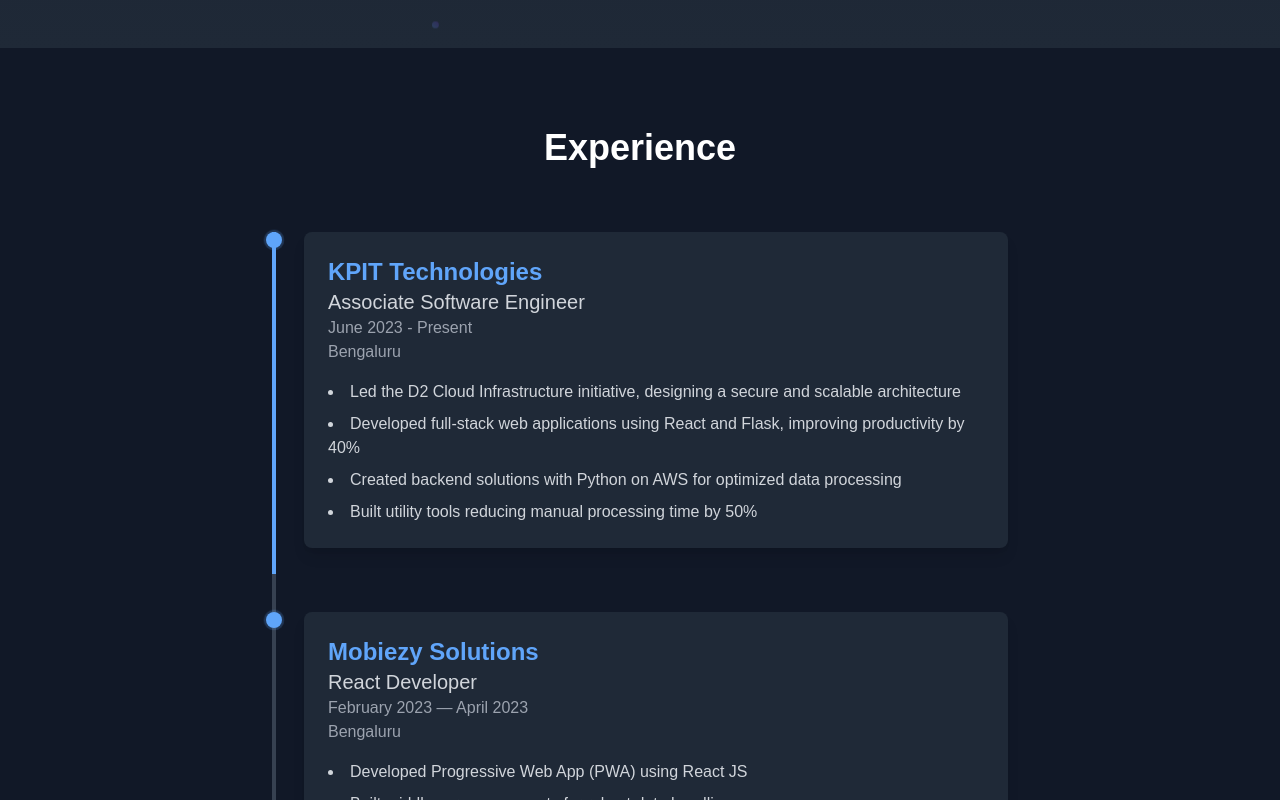
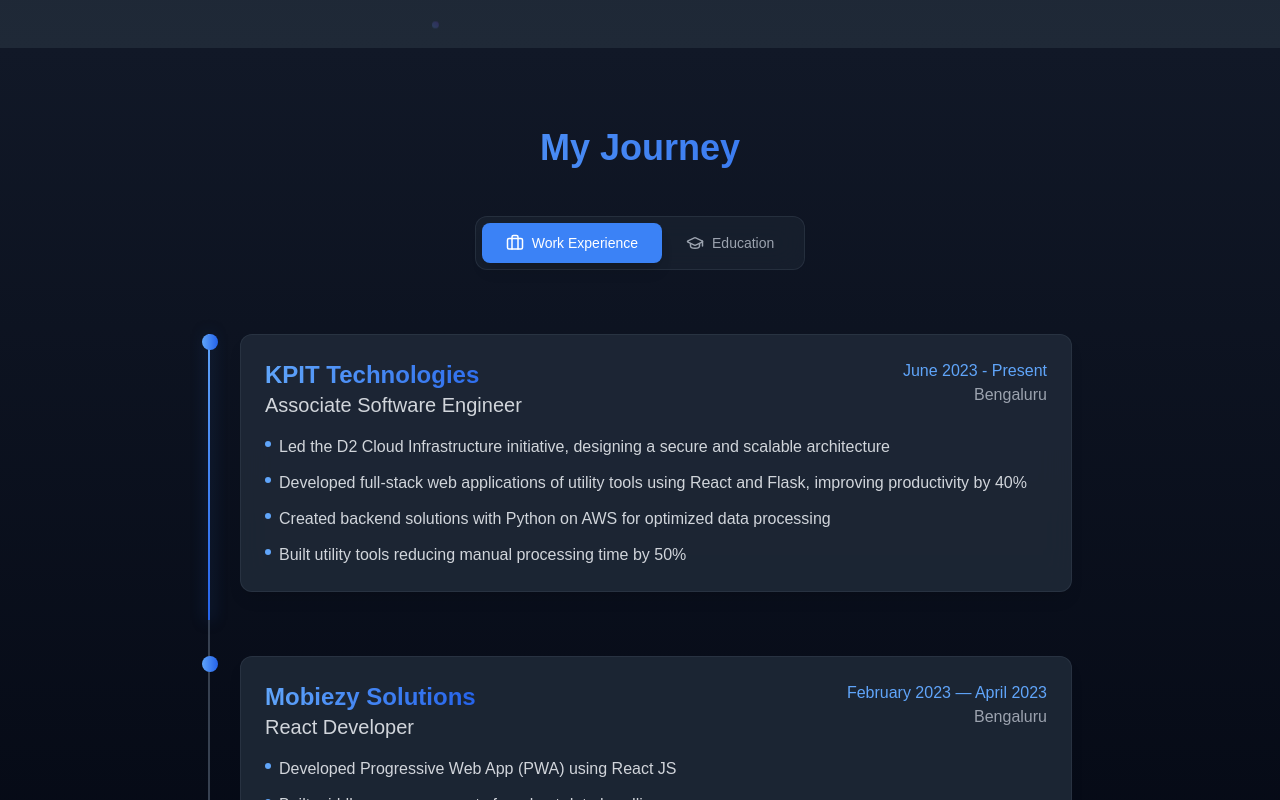
Before and after one commit to Varshithvhegde/portfolio-v2, a Next.js app: page / in a window 1280 px wide. Shown: the part 1700-2500 px from the top of the page. Built offline with nearby package versions, Linux system fonts and the light colour scheme.

Commit message:
Added Toggled View for Experience -> My journey

```diff
--- a/package.json
+++ b/package.json
@@ -10,6 +10,7 @@
   },
   "dependencies": {
     "@radix-ui/react-switch": "^1.1.1",
+    "@radix-ui/react-tooltip": "^1.1.4",
     "class-variance-authority": "^0.7.0",
     "clsx": "^2.1.1",
     "framer-motion": "^11.11.13",
@@ -17,6 +18,7 @@
     "next": "15.0.2",
     "react": "19.0.0-rc-02c0e824-20241028",
     "react-dom": "19.0.0-rc-02c0e824-20241028",
+    "react-icons": "^5.3.0",
     "tailwind-merge": "^2.5.4",
     "tailwindcss-animate": "^1.0.7",
     "three": "^0.170.0"
--- a/src/app/page.tsx
+++ b/src/app/page.tsx
@@ -87,7 +87,7 @@
           <span className={`text-sm whitespace-nowrap ${
             isEnabled ? 'text-blue-400' : 'text-gray-300'
           }`}>
-            Glow Effect
+            Cursor Effect
           </span>
         </motion.div>
 
--- a/src/components/Contact.tsx
+++ b/src/components/Contact.tsx
@@ -1,6 +1,7 @@
 import { FC } from 'react';
 import { Mail, Phone, Globe, Github, Linkedin, Twitter } from 'lucide-react';
 import { motion } from 'framer-motion';
+import { FaGooglePlay, FaAndroid } from 'react-icons/fa';
 
 const Contact: FC = () => {
   const contactItems = [
@@ -24,6 +25,18 @@
       value: 'Portfolio Website',
       href: 'https://varshithvhegde.github.io',
       color: 'from-purple-500 to-pink-500'
+    },
+    {
+      CustomIcon: () => (
+        <div className="flex items-center space-x-1">
+          <FaGooglePlay size={16} />
+          <FaAndroid size={16} />
+        </div>
+      ),
+      label: 'Google Play',
+      value: 'My Android Apps',
+      href: 'https://play.google.com/store/apps/dev?id=7195155598989215375',
+      color: 'from-green-400 to-emerald-600'
     }
   ];
 
@@ -50,7 +63,8 @@
     visible: {
       opacity: 1,
       transition: {
-        staggerChildren: 0.2
+        staggerChildren: 0.2,
+        delayChildren: 0.3
       }
     }
   };
@@ -68,16 +82,67 @@
     }
   };
 
+  const headingVariants = {
+    hidden: { opacity: 0, y: -20 },
+    visible: {
+      opacity: 1,
+      y: 0,
+      transition: {
+        duration: 0.6,
+        ease: "easeOut"
+      }
+    }
+  };
+
+  const glowVariants = {
+    initial: { opacity: 0.5, scale: 0.9 },
+    animate: {
+      opacity: [0.5, 1, 0.5],
+      scale: [0.9, 1.02, 0.9],
+      transition: {
+        duration: 3,
+        repeat: Infinity,
+        ease: "easeInOut"
+      }
+    }
+  };
+
+  const socialVariants = {
+    hidden: { scale: 0, opacity: 0 },
+    visible: (i: number) => ({
+      scale: 1,
+      opacity: 1,
+      transition: {
+        type: "spring",
+        stiffness: 100,
+        delay: 0.6 + i * 0.1
+      }
+    })
+  };
+
   return (
-    <section id="contact" className="py-20 bg-gray-900">
-      <div className="max-w-6xl mx-auto px-4">
+    <section id="contact" className="py-20 bg-gray-900 relative overflow-hidden">
+      <motion.div
+        initial={{ opacity: 0 }}
+        animate={{ opacity: 0.1 }}
+        transition={{ duration: 1 }}
+        className="absolute inset-0 bg-gradient-to-br from-blue-500/10 via-purple-500/10 to-pink-500/10"
+      />
+
+      <div className="max-w-6xl mx-auto px-4 relative">
         <motion.div
-          initial={{ opacity: 0, y: -20 }}
-          whileInView={{ opacity: 1, y: 0 }}
+          variants={headingVariants}
+          initial="hidden"
+          whileInView="visible"
           viewport={{ once: true }}
-          transition={{ duration: 0.6 }}
-          className="text-center mb-16"
+          className="text-center mb-16 relative"
         >
+          <motion.div
+            variants={glowVariants}
+            initial="initial"
+            animate="animate"
+            className="absolute inset-0 bg-gradient-to-r from-blue-500/20 via-purple-500/20 to-pink-500/20 blur-3xl -z-10"
+          />
           <h2 className="text-5xl font-bold mb-4 bg-gradient-to-r from-blue-400 via-purple-400 to-pink-400 text-transparent bg-clip-text">
             Get In Touch
           </h2>
@@ -91,25 +156,37 @@
           initial="hidden"
           whileInView="visible"
           viewport={{ once: true }}
-          className="grid grid-cols-1 md:grid-cols-3 gap-8 mb-16"
+          className="grid grid-cols-1 md:grid-cols-4 gap-8 mb-16"
         >
           {contactItems.map((item, index) => (
             <motion.a
               key={index}
               href={item.href}
-              target={item.icon === Globe ? "_blank" : undefined}
-              rel={item.icon === Globe ? "noopener noreferrer" : undefined}
+              target={item.icon === Globe || item.CustomIcon ? "_blank" : undefined}
+              rel={item.icon === Globe || item.CustomIcon ? "noopener noreferrer" : undefined}
               variants={itemVariants}
-              whileHover={{ scale: 1.05, y: -5 }}
+              whileHover={{
+                scale: 1.05,
+                y: -5,
+                transition: { duration: 0.2 }
+              }}
               whileTap={{ scale: 0.95 }}
               className="group relative overflow-hidden"
             >
-              <div className="relative  p-8 rounded-xl bg-gray-800/50 backdrop-blur-sm border border-gray-700 hover:border-gray-600 transition-colors">
-                <div className="absolute inset-0 bg-gradient-to-r opacity-0 group-hover:opacity-10 transition-opacity duration-500" />
+              <motion.div
+                initial={{ opacity: 0 }}
+                whileHover={{ opacity: 0.1 }}
+                className="absolute inset-0 bg-gradient-to-r from-blue-500 via-purple-500 to-pink-500"
+              />
+              <div className="relative p-8 rounded-xl bg-gray-800/50 backdrop-blur-sm border border-gray-700 hover:border-gray-600 transition-all duration-300">
                 <div className="flex flex-col items-center text-center">
-                  <div className={`p-4 rounded-full bg-gradient-to-r ${item.color} mb-4`}>
-                    <item.icon size={24} className="text-white" />
-                  </div>
+                  <motion.div
+                    className={`p-4 rounded-full bg-gradient-to-r ${item.color} mb-4`}
+                    whileHover={{ rotate: [0, -10, 10, -10, 0] }}
+                    transition={{ duration: 0.5 }}
+                  >
+                    {item.CustomIcon ? <item.CustomIcon /> : <item.icon size={24} className="text-white" />}
+                  </motion.div>
                   <h3 className="text-xl font-semibold text-white mb-2">{item.label}</h3>
                   <p className="text-gray-300 group-hover:text-white transition-colors">
                     {item.value}
@@ -120,27 +197,34 @@
           ))}
         </motion.div>
 
-        <motion.div
-          initial={{ opacity: 0 }}
-          whileInView={{ opacity: 1 }}
-          viewport={{ once: true }}
-          transition={{ delay: 0.4 }}
-          className="flex justify-center items-center space-x-6"
-        >
+        <div className="flex justify-center items-center space-x-6">
           {socialLinks.map((social, index) => (
             <motion.a
               key={index}
               href={social.href}
               target="_blank"
               rel="noopener noreferrer"
-              whileHover={{ scale: 1.2, y: -5 }}
+              custom={index}
+              variants={socialVariants}
+              initial="hidden"
+              whileInView="visible"
+              viewport={{ once: true }}
+              whileHover={{
+                scale: 1.2,
+                y: -5,
+                transition: { duration: 0.2 }
+              }}
               whileTap={{ scale: 0.9 }}
-              className="p-3 rounded-full bg-gray-800 hover:bg-gray-700 transition-colors"
+              className="p-3 rounded-full bg-gray-800 hover:bg-gray-700 transition-all duration-300 relative group"
             >
-              <social.icon size={20} className="text-gray-300 hover:text-white transition-colors" />
+              <motion.div
+                className="absolute inset-0 rounded-full bg-gradient-to-r from-blue-500/20 to-purple-500/20 blur-md opacity-0 group-hover:opacity-100"
+                transition={{ duration: 0.3 }}
+              />
+              <social.icon size={20} className="text-gray-300 relative z-10 group-hover:text-white transition-colors" />
             </motion.a>
           ))}
-        </motion.div>
+        </div>
       </div>
     </section>
   );
--- a/src/components/Experience.tsx
+++ b/src/components/Experience.tsx
@@ -1,62 +1,84 @@
 "use client"
 import React, { useEffect, useRef, useState } from 'react';
-import { motion } from 'framer-motion';
+import { motion, AnimatePresence } from 'framer-motion';
+import { Briefcase, GraduationCap } from 'lucide-react';
+
 const TimelineItem = ({
-  company,
-  position,
+  title,
+  subtitle,
   duration,
   location,
-  achievements,
+  details,
   index
 }) => (
   <motion.div
-    initial={{ opacity: 0, x: -50 }}
-    whileInView={{
+    initial={{ opacity: 0, y: 10 }}
+    animate={{
       opacity: 1,
-      x: 0,
+      y: 0,
       transition: {
-        duration: 0.5,
-        delay: index * 0.2
+        duration: 0.2,  // Reduced from 0.3
+        delay: index * 0.05,  // Reduced from 0.08
+        type: "tween"  // Changed from spring to tween for faster animation
       }
     }}
-    viewport={{ once: true, margin: "-100px" }}
-    className="relative pl-8 mb-16"
+    exit={{ opacity: 0, y: 5 }}  // Reduced exit distance
+    className="relative pl-8 mb-16 group"
   >
-    {/* Timeline dot */}
+    {/* Timeline dot with faster ripple effect */}
     <motion.div
       initial={{ scale: 0 }}
-      whileInView={{ scale: 1 }}
-      viewport={{ once: true }}
-      style={{left : '-6px'}}
-      className="absolute left-0 w-4 h-4 bg-blue-400 rounded-full -translate-x-1/2"
+      animate={{ scale: 1 }}
+      transition={{ duration: 0.2 }}  // Added quick animation
+      style={{left: '-6px'}}
+      className="absolute left-0 w-4 h-4 bg-gradient-to-r from-blue-400 to-blue-600 rounded-full -translate-x-1/2"
     >
       <motion.div
         animate={{
-          scale: [1, 1.5, 1],
+          scale: [1, 1.3, 1],  // Reduced scale range
           opacity: [0.5, 0, 0.5]
         }}
         transition={{
-          duration: 2,
+          duration: 1,  // Reduced from 1.5
           repeat: Infinity,
           ease: "easeInOut"
         }}
-        className="absolute inset-0 rounded-full bg-blue-400"
+        className="absolute inset-0 rounded-full bg-blue-400/50"
       />
     </motion.div>
 
-    {/* Content card */}
+    {/* Content card with simplified hover effect */}
     <motion.div
-      whileHover={{ y: -8 }}
-      transition={{ type: "spring", stiffness: 300 }}
-      className="bg-gray-800 p-6 rounded-lg shadow-lg"
+      whileHover={{ y: -2 }}  // Simplified hover effect
+      transition={{ duration: 0.2 }}  // Quick transition
+      className="backdrop-blur-lg bg-gray-800/90 p-6 rounded-xl shadow-lg border border-gray-700/50
+                 transform transition-all duration-200 hover:shadow-blue-500/20 hover:border-blue-500/50"
     >
-      <h3 className="text-2xl font-bold text-blue-400">{company}</h3>
-      <p className="text-xl text-gray-300">{position}</p>
-      <p className="text-gray-400">{duration}</p>
-      <p className="text-gray-400 mb-4">{location}</p>
-      <ul className="list-disc list-inside space-y-2 text-gray-300">
-        {achievements.map((achievement, idx) => (
-          <li key={idx}>{achievement}</li>
+      <div className="flex justify-between items-start mb-4">
+        <div>
+          <h3 className="text-2xl font-bold bg-gradient-to-r from-blue-400 to-blue-600 bg-clip-text text-transparent">
+            {title}
+          </h3>
+          <p className="text-xl text-gray-300 font-medium">{subtitle}</p>
+        </div>
+        <div className="text-right">
+          <p className="text-blue-400 font-medium">{duration}</p>
+          <p className="text-gray-400">{location}</p>
+        </div>
+      </div>
+
+      <ul className="space-y-3 text-gray-300">
+        {details.map((detail, idx) => (
+          <motion.li
+            key={idx}
+            initial={{ opacity: 0, x: -5 }}  // Reduced initial offset
+            animate={{ opacity: 1, x: 0 }}
+            transition={{ delay: 0.05 + (idx * 0.03) }}  // Reduced delays
+            className="flex items-start"
+          >
+            <span className="mr-2 mt-1.5 h-1.5 w-1.5 flex-shrink-0 rounded-full bg-blue-400"/>
+            <span>{detail}</span>
+          </motion.li>
         ))}
       </ul>
     </motion.div>
@@ -64,31 +86,57 @@
 );
 
 const Experience = () => {
+  const [activeTab, setActiveTab] = useState('experience');
   const [scrollProgress, setScrollProgress] = useState(0);
   const timelineRef = useRef(null);
 
+  // Experience and Education data remains the same
   const experiences = [
     {
-      company: "KPIT Technologies",
-      position: "Associate Software Engineer",
+      title: "KPIT Technologies",
+      subtitle: "Associate Software Engineer",
       duration: "June 2023 - Present",
       location: "Bengaluru",
-      achievements: [
+      details: [
         "Led the D2 Cloud Infrastructure initiative, designing a secure and scalable architecture",
-        "Developed full-stack web applications using React and Flask, improving productivity by 40%",
+        "Developed full-stack web applications of utility tools using React and Flask, improving productivity by 40%",
         "Created backend solutions with Python on AWS for optimized data processing",
         "Built utility tools reducing manual processing time by 50%",
       ]
     },
     {
-      company: "Mobiezy Solutions",
-      position: "React Developer",
+      title: "Mobiezy Solutions",
+      subtitle: "React Developer",
       duration: "February 2023 — April 2023",
       location: "Bengaluru",
-      achievements: [
+      details: [
         "Developed Progressive Web App (PWA) using React JS",
         "Built middleware components for robust data handling",
         "Utilized AWS services for hosting and deployment",
+      ]
+    }
+  ];
+
+  const education = [
+    {
+      title: "Bachelor of Engineering",
+      subtitle: "Computer Science",
+      duration: "2019 - 2023",
+      location: "Mangalore Institute of Technology & Engineering",
+      details: [
+        "CGPA: 8.75/10",
+        "Specialized Android and Web Development",
+        "Led a government funded startup project 'TouchReno'"
+      ]
+    },
+    {
+      title: "Higher Secondary Education",
+      subtitle: "Science Stream",
+      duration: "2017 - 2019",
+      location: "Excellent PU College, Moodbidri",
+      details: [
+        "Percentage: 94.86%",
+        "Physics, Chemistry, Mathematics"
       ]
     }
   ];
@@ -112,39 +160,97 @@
     };
 
     window.addEventListener('scroll', handleScroll);
-    handleScroll(); // Initial calculation
+    handleScroll();
 
     return () => window.removeEventListener('scroll', handleScroll);
   }, []);
 
   return (
-    <section id="experience" className="py-20 bg-gray-900">
-      <div className="max-w-3xl mx-auto px-4">
+    <section id="experience-education" className="py-20 bg-gradient-to-b from-gray-900 to-gray-950">
+      <div className="max-w-4xl mx-auto px-4">
         <motion.h2
-          initial={{ opacity: 0, y: 20 }}
+          initial={{ opacity: 0, y: 10 }}
           whileInView={{ opacity: 1, y: 0 }}
           viewport={{ once: true }}
-          className="text-4xl font-bold mb-16 text-center"
+          transition={{ duration: 0.2 }}  // Reduced from 0.3
+          className="text-4xl font-bold mb-12 text-center bg-gradient-to-r from-blue-400 to-blue-600 bg-clip-text text-transparent"
         >
-          Experience
+          My Journey
         </motion.h2>
 
+        {/* Enhanced Tab Switcher with faster animations */}
+        <div className="flex justify-center mb-16">
+          <div className="bg-gray-800/50 p-1.5 rounded-xl inline-flex backdrop-blur-lg border border-gray-700/50">
+            <motion.button
+              onClick={() => setActiveTab('experience')}
+              className={`px-6 py-2.5 rounded-lg text-sm font-medium transition-all duration-100 flex items-center gap-2 ${
+                activeTab === 'experience'
+                  ? 'bg-blue-500 text-white shadow-lg'
+                  : 'text-gray-400 hover:text-white hover:bg-gray-700/50'
+              }`}
+              whileHover={{ scale: 1.01 }}  // Reduced scale
+              whileTap={{ scale: 0.99 }}  // Reduced scale
+            >
+              <Briefcase size={18} />
+              Work Experience
+            </motion.button>
+            <motion.button
+              onClick={() => setActiveTab('education')}
+              className={`px-6 py-2.5 rounded-lg text-sm font-medium flex items-center gap-2 ${
+                activeTab === 'education'
+                  ? 'bg-blue-500 text-white shadow-lg'
+                  : 'text-gray-400 hover:text-white hover:bg-gray-700/50'
+              }`}
+              whileHover={{ scale: 1.01 }}  // Reduced scale
+              whileTap={{ scale: 0.99 }}  // Reduced scale
+            >
+              <GraduationCap size={18} />
+              Education
+            </motion.button>
+          </div>
+        </div>
+
         <div ref={timelineRef} className="relative">
-          {/* Timeline line */}
-          <div className="absolute left-0 top-0 bottom-0 w-1 bg-gray-700">
+          {/* Timeline line with faster animation */}
+          <div className="absolute left-0 top-0 bottom-0 w-0.5 bg-gray-700">
             <motion.div
-              className="absolute top-0 left-0 w-full bg-blue-400 origin-top"
+              className="absolute top-0 left-0 w-full bg-gradient-to-b from-blue-400 to-blue-600 origin-top
+                         shadow-[0_0_15px_rgba(59,130,246,0.5)]"
               style={{
                 height: `${scrollProgress * 100}%`,
-                transition: "height 0.1s ease-out"
+                transition: "height 0.05s linear"  // Faster transition
               }}
             />
           </div>
 
-          {/* Timeline items */}
-          {experiences.map((exp, index) => (
-            <TimelineItem key={index} {...exp} index={index} />
-          ))}
+          {/* Timeline items with faster transitions */}
+          <AnimatePresence mode="wait">
+            {activeTab === 'experience' ? (
+              <motion.div
+                key="experience"
+                initial={{ opacity: 0, x: 10 }}
+                animate={{ opacity: 1, x: 0 }}
+                exit={{ opacity: 0, x: -10 }}
+                transition={{ duration: 0.15 }}  // Reduced from 0.2
+              >
+                {experiences.map((exp, index) => (
+                  <TimelineItem key={index} {...exp} index={index} />
+                ))}
+              </motion.div>
+            ) : (
+              <motion.div
+                key="education"
+                initial={{ opacity: 0, x: 10 }}
+                animate={{ opacity: 1, x: 0 }}
+                exit={{ opacity: 0, x: -10 }}
+                transition={{ duration: 0.15 }}  // Reduced from 0.2
+              >
+                {education.map((edu, index) => (
+                  <TimelineItem key={index} {...edu} index={index} />
+                ))}
+              </motion.div>
+            )}
+          </AnimatePresence>
         </div>
       </div>
     </section>
--- a/src/components/Navbar.tsx
+++ b/src/components/Navbar.tsx
@@ -173,7 +173,7 @@
 
   const navItems = [
     { label: '< About />', id: 'about', icon: Code },
-    { label: '{ Experience }', id: 'experience', icon: Terminal },
+    { label: '{ Experience }', id: 'experience-education', icon: Terminal },
     { label: '[Skills]', id: 'skills', icon: Code },
     { label: '_projects()', id: 'projects', icon: Terminal },
     { label: './contact', id: 'contact', icon: Code }
```
Also changed, not shown: src/components/ui/tooltip.tsx (added, +30 -0 lines), 1 other file (tests, documents, lock files or other folders).
